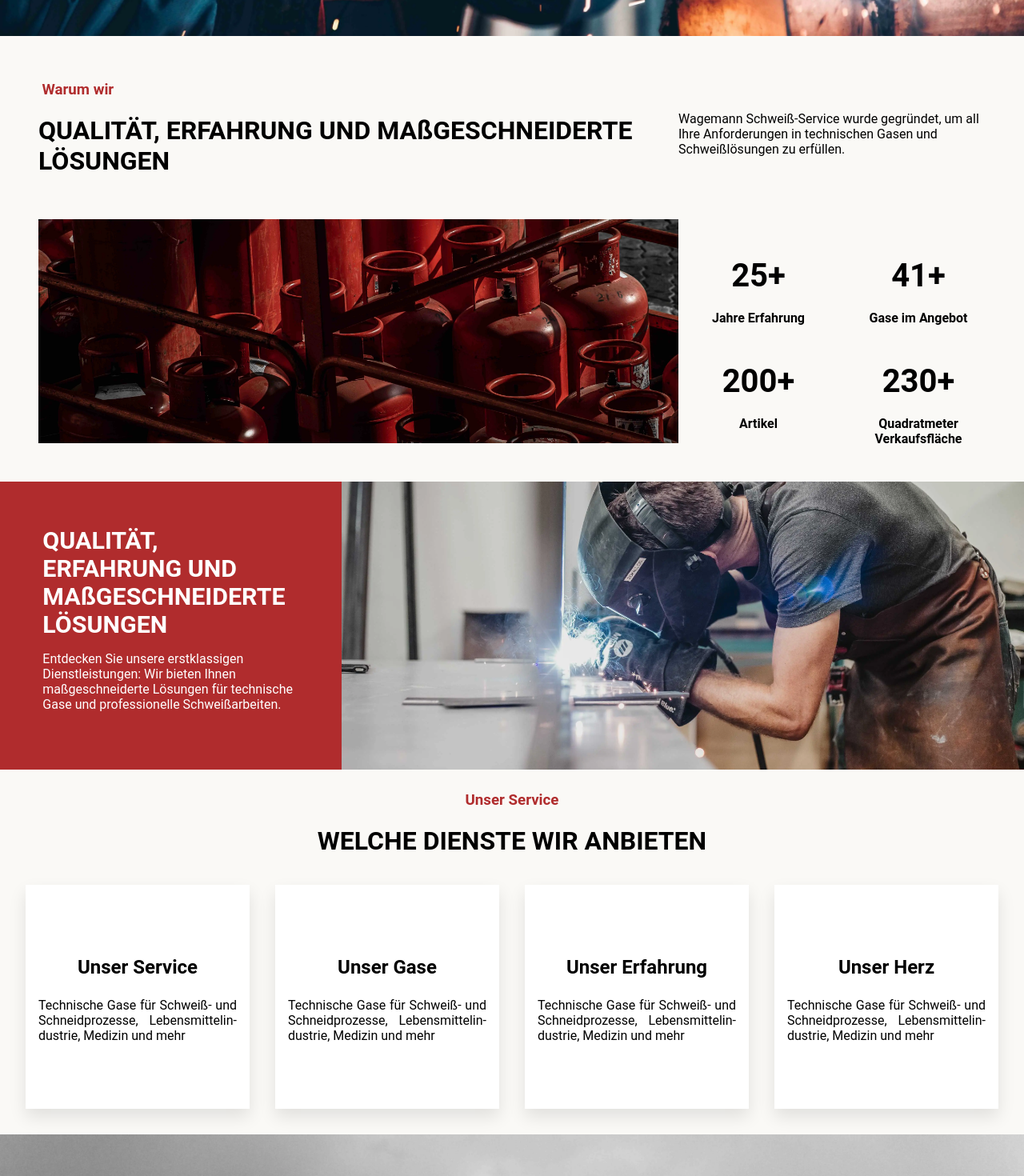
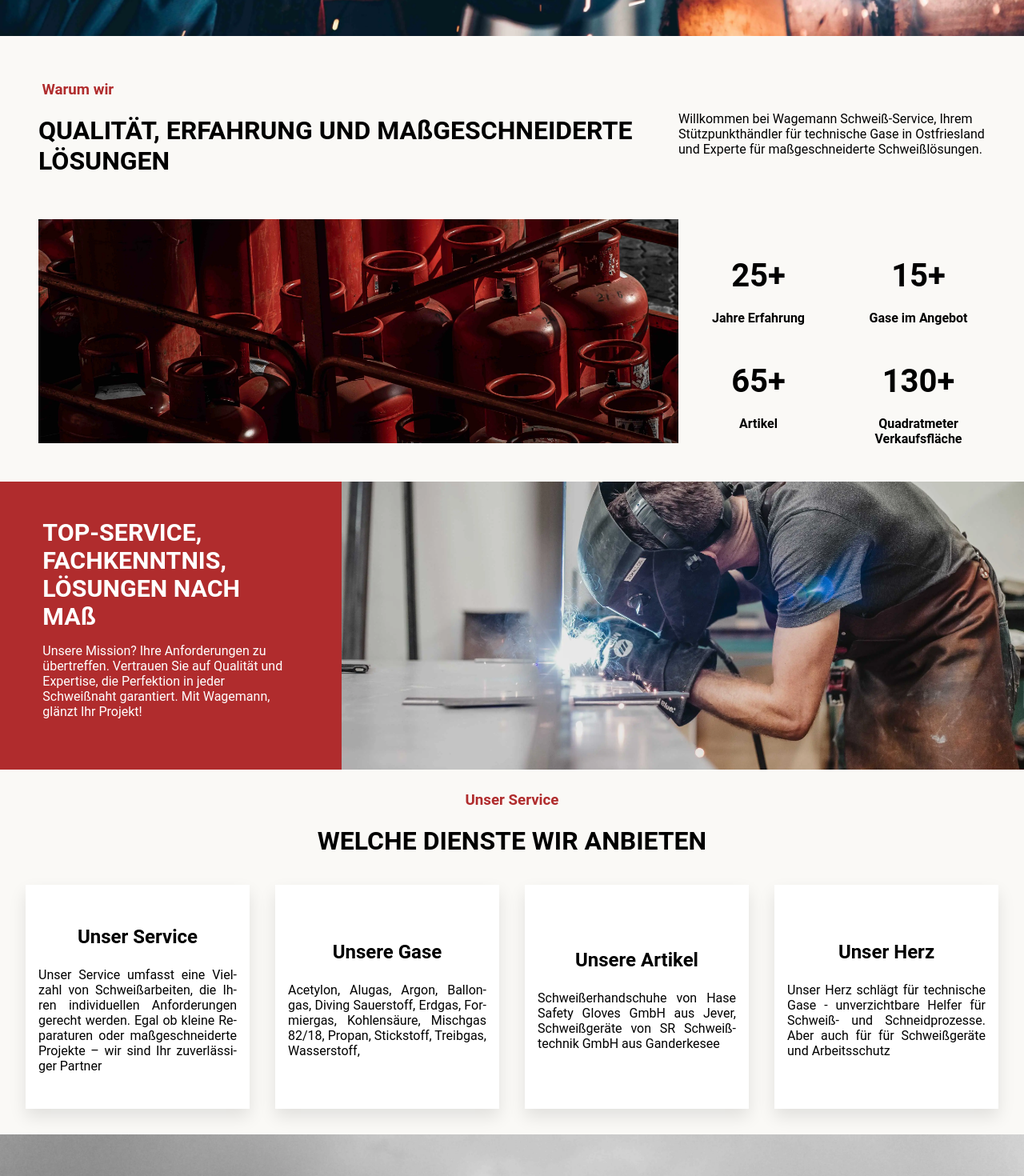
Before and after one commit to coodaa/schweissservice, a Next.js app: page / in a window 1280 px wide. Shown: the part 920-2390 px from the top of the page at 80% size. Built offline with nearby package versions, Linux system fonts and the light colour scheme; a web font is replaced by a local one.

Commit message:
update content

```diff
--- a/components/TextAnimation.js
+++ b/components/TextAnimation.js
@@ -58,7 +58,7 @@
           variants={textVariants}
           className={styles.text}
         >
-          41+
+          15+
         </motion.h1>
         <motion.p
           initial="hidden"
@@ -83,7 +83,7 @@
           variants={textVariants}
           className={styles.text}
         >
-          200+
+          65+
         </motion.h1>
         <motion.p
           initial="hidden"
@@ -108,7 +108,7 @@
           variants={textVariants}
           className={styles.text}
         >
-          230+
+          130+
         </motion.h1>
         <motion.p
           initial="hidden"
--- a/pages/index.js
+++ b/pages/index.js
@@ -21,19 +21,19 @@
   const quadData = [
     {
       title: "Unser Service",
-      text: "Technische Gase für Schweiß- und Schneidprozesse, Lebensmittelindustrie, Medizin und mehr",
+      text: "Unser Service umfasst eine Vielzahl von Schweißarbeiten, die Ihren individuellen Anforderungen gerecht werden. Egal ob kleine Reparaturen oder maßgeschneiderte Projekte – wir sind Ihr zuverlässiger Partner",
     },
     {
-      title: "Unser Gase",
-      text: "Technische Gase für Schweiß- und Schneidprozesse, Lebensmittelindustrie, Medizin und mehr",
+      title: "Unsere Gase",
+      text: "Acetylon, Alugas, Argon, Ballongas, Diving Sauerstoff, Erdgas, Formiergas, Kohlensäure, Mischgas 82/18, Propan, Stickstoff, Treibgas, Wasserstoff,",
     },
     {
-      title: "Unser Erfahrung",
-      text: "Technische Gase für Schweiß- und Schneidprozesse, Lebensmittelindustrie, Medizin und mehr",
+      title: "Unsere Artikel",
+      text: "Schweißerhandschuhe von Hase Safety Gloves GmbH aus Jever, Schweißgeräte von SR Schweißtechnik GmbH aus Ganderkesee",
     },
     {
       title: "Unser Herz",
-      text: "Technische Gase für Schweiß- und Schneidprozesse, Lebensmittelindustrie, Medizin und mehr",
+      text: "Unser Herz schlägt für technische Gase - unverzichtbare Helfer für Schweiß- und Schneidprozesse. Aber auch für für Schweißgeräte und Arbeitsschutz",
     },
   ];
 
@@ -50,7 +50,7 @@
         />
         <meta
           name="keywords"
-          content="Schweißen, technische Gase, Leer, Ostfriesland, Wagemann"
+          content="Schweißen,Stützpunkt Händler, technische Gase, Leer, Ostfriesland, Wagemann"
         />
         <meta
           property="og:title"
@@ -106,8 +106,9 @@
             QUALITÄT, ERFAHRUNG UND MAßGESCHNEIDERTE LÖSUNGEN
           </h1>
           <p className={styles.headlineContent}>
-            Wagemann Schweiß-Service wurde gegründet, um all Ihre Anforderungen
-            in technischen Gasen und Schweißlösungen zu erfüllen.
+            Willkommen bei Wagemann Schweiß-Service, Ihrem Stützpunkthändler für
+            technische Gase in Ostfriesland und Experte für maßgeschneiderte
+            Schweißlösungen.
           </p>
         </div>
         <div className={styles.serviceGas}>
@@ -119,13 +120,13 @@
         <div className={styles.redHistorySquare}>
           <div className={styles.centerItems}>
             <h2 className={styles.historyLabel}>
-              QUALITÄT, ERFAHRUNG UND MAßGESCHNEIDERTE LÖSUNGEN
+              TOP-SERVICE, FACHKENNTNIS, LÖSUNGEN NACH MAß
             </h2>
             <p>
               <span className={styles.historyLabel}>
-                Entdecken Sie unsere erstklassigen Dienstleistungen: Wir bieten
-                Ihnen maßgeschneiderte Lösungen für technische Gase und
-                professionelle Schweißarbeiten.
+                Unsere Mission? Ihre Anforderungen zu übertreffen. Vertrauen Sie
+                auf Qualität und Expertise, die Perfektion in jeder Schweißnaht
+                garantiert. Mit Wagemann, glänzt Ihr Projekt!
               </span>
             </p>
           </div>
--- a/styles/Footer.module.css
+++ b/styles/Footer.module.css
@@ -18,7 +18,7 @@
   flex-grow: 1;
   border: none;
   border-top: 0.8rem solid #fff;
-  margin-bottom: 2rem;
+  margin-bottom: 2.2em;
 }
 
 .logo {
```
